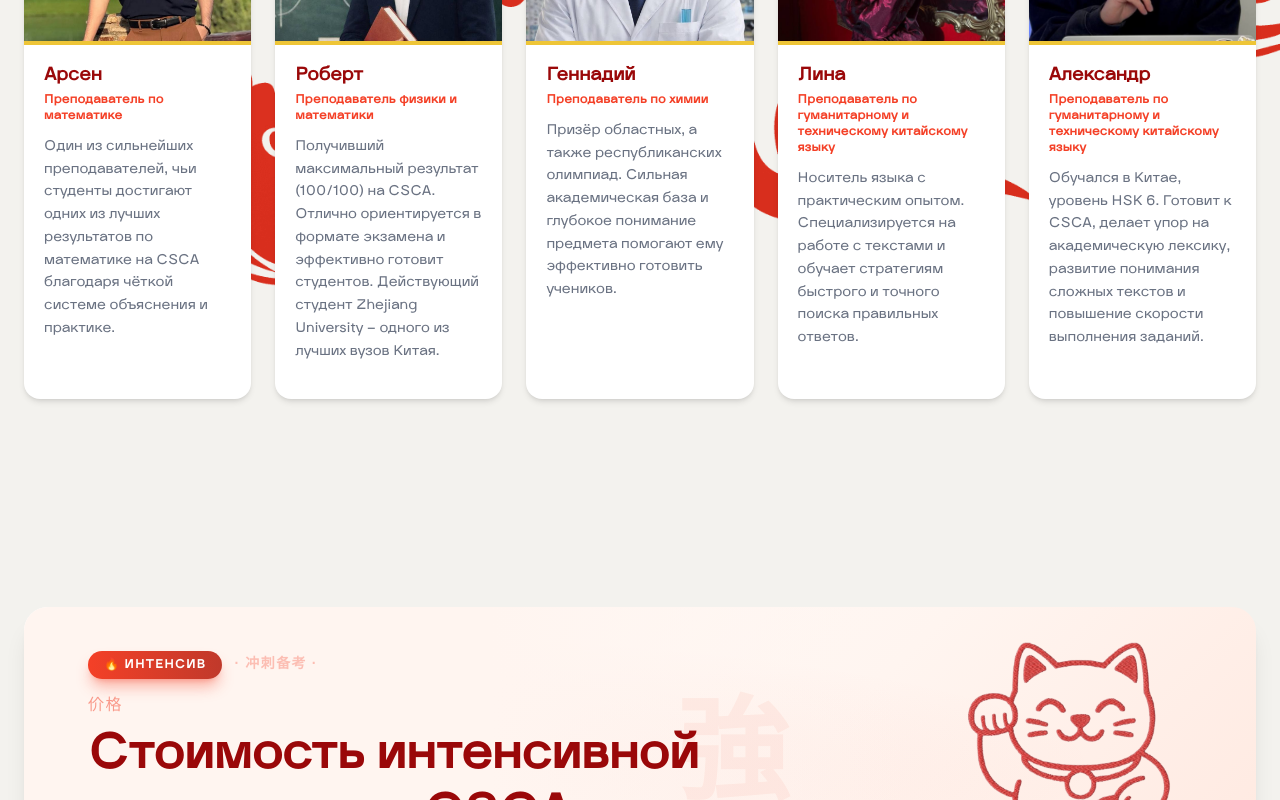
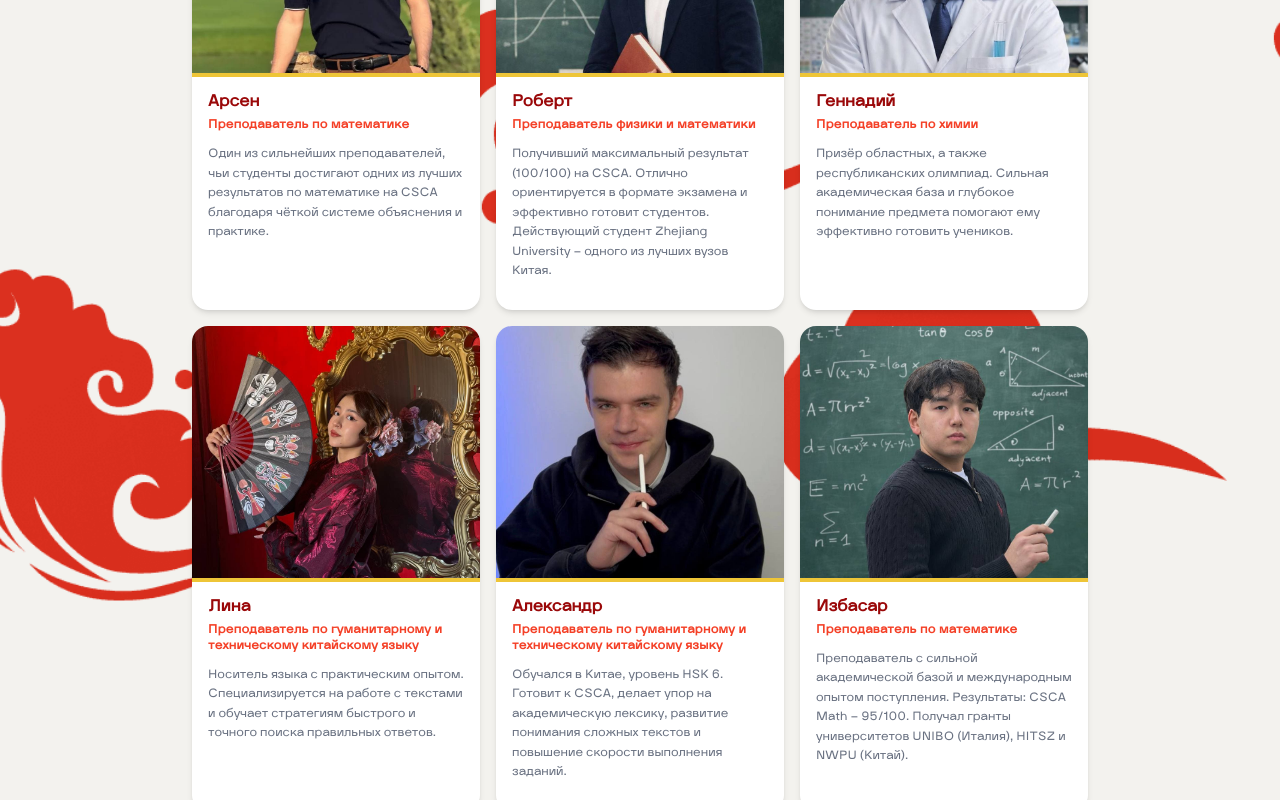
Before and after one commit to akenbay/linhao_front, a Next.js app in the folder linhao_front/: page / in a window 1280 px wide. Shown: the part 4520-5320 px from the top of the page. Built offline with nearby package versions, Linux system fonts and the light colour scheme.

Commit message:
Feat: new teacher

```diff
--- a/linhao_front/components/sections/Teachers.tsx
+++ b/linhao_front/components/sections/Teachers.tsx
@@ -42,6 +42,14 @@ export default function Teachers() {
       bio: 'Обучался в Китае, уровень HSK 6. Готовит к CSCA, делает упор на академическую лексику, развитие понимания сложных текстов и повышение скорости выполнения заданий.',
       image: '/images/teacherCSCA5.jpg',
     },
+    {
+      name: 'Избасар',
+      role: 'Преподаватель по математике',
+      experience: '',
+      hsk: '',
+      bio: 'Преподаватель с сильной академической базой и международным опытом поступления. Результаты: CSCA Math — 95/100. Получал гранты университетов UNIBO (Италия), HITSZ и NWPU (Китай).',
+      image: '/images/teacherCSCA6.jpg',
+    },
   ]
 
   return (
@@ -64,14 +72,14 @@ export default function Teachers() {
         </div>
 
         {/* Cards grid */}
-        <div className="grid grid-cols-1 sm:grid-cols-2 md:grid-cols-3 lg:grid-cols-5 gap-6">
+        <div className="grid grid-cols-2 sm:grid-cols-2 md:grid-cols-3 gap-4 max-w-4xl mx-auto">
           {teachers.map((t, i) => (
             <div
               key={i}
               className="bg-white rounded-2xl overflow-hidden shadow-md hover:shadow-xl hover:-translate-y-1 transition-all duration-300 flex flex-col"
             >
               {/* Teacher image */}
-              <div className="relative w-full h-56 border-b-4 border-gold">
+              <div className="relative w-full h-64 border-b-4 border-gold">
                 <Image
                   src={t.image}
                   alt={t.name}
@@ -82,14 +90,14 @@ export default function Teachers() {
               </div>
 
               {/* Text */}
-              <div className="p-5 flex flex-col flex-1">
-                <h3 className="font-serif text-crimson text-lg font-bold leading-tight mb-1">
+              <div className="p-4 flex flex-col flex-1">
+                <h3 className="font-serif text-crimson text-base font-bold leading-tight mb-1">
                   {t.name}
                 </h3>
                 <p className="text-vermillion text-xs font-semibold tracking-wide mb-3">
                   {t.role}
                 </p>
-                <p className="text-gray-500 text-sm leading-relaxed flex-1 mb-4">
+                <p className="text-gray-500 text-xs leading-relaxed flex-1 mb-3">
                   {t.bio}
                 </p>
               </div>
```
Also changed, not shown: linhao_front/public/images/teacherCSCA6.jpg (renamed from linhao_front/public/images/hsk_feedback/teacherCSCA6.jpg).
